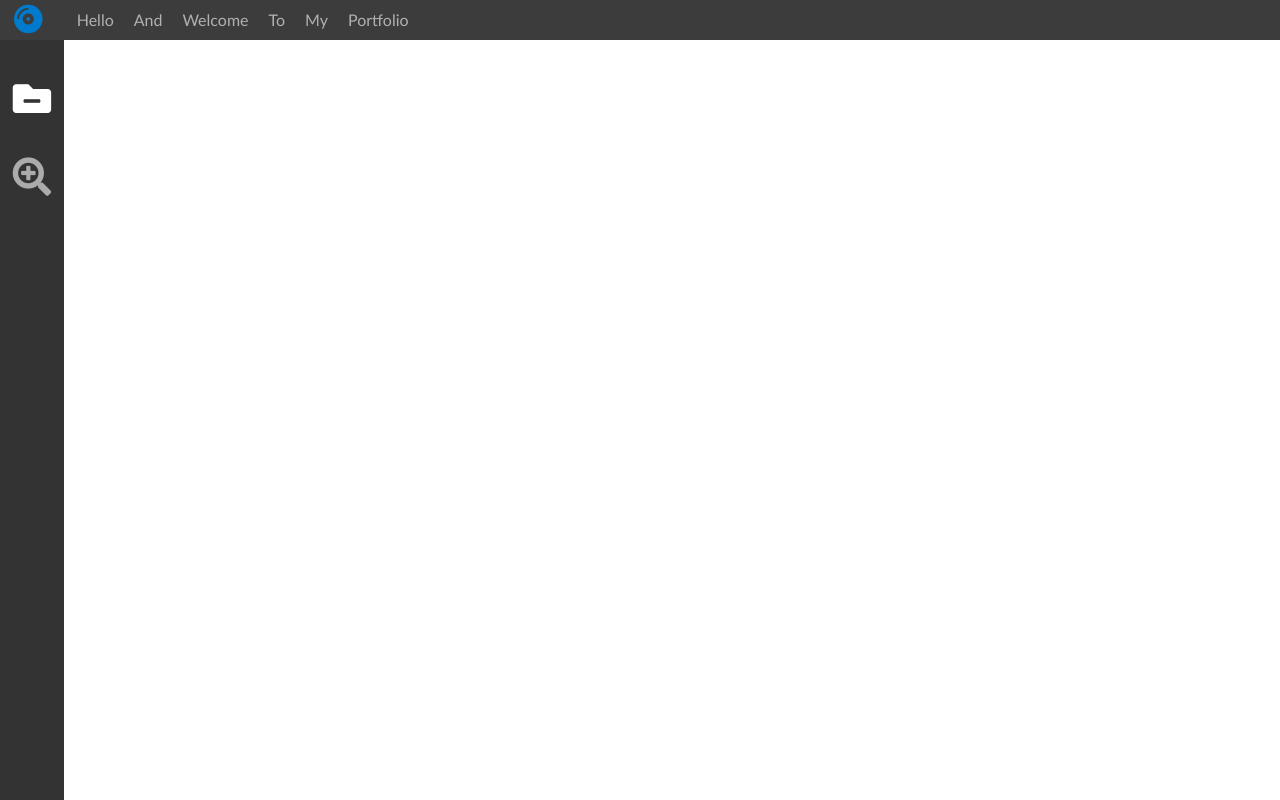
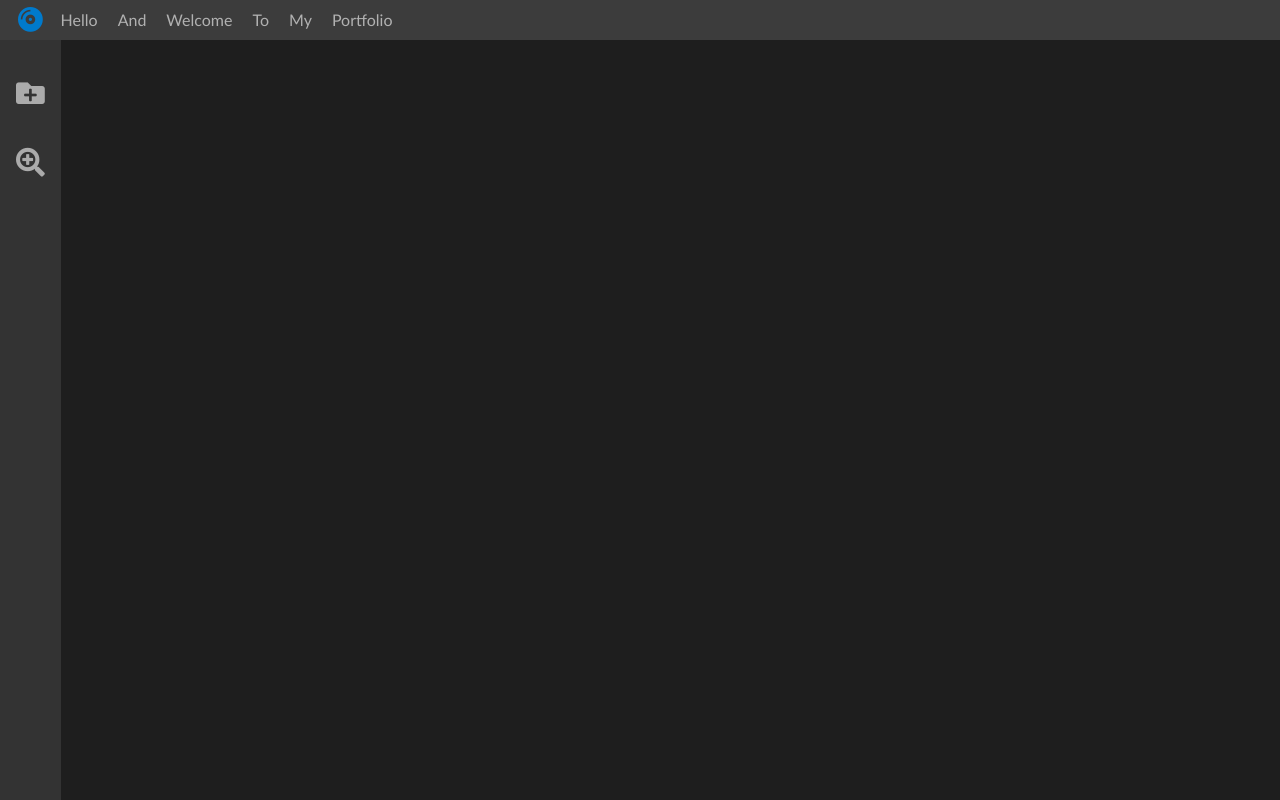
Before and after one commit to jacobAngulo/jacob-angulo-portfiolio, a React (Create React App) app: page / in a window 1280 px wide. Built offline with nearby package versions, Linux system fonts and the light colour scheme.

Commit message:
finished stylingocastination, moving onto buildig a functional nav element

```diff
--- a/src/App.js
+++ b/src/App.js
@@ -1,13 +1,18 @@
 import React from 'react';
+import Header from './components/header/Header';
 import SideNav from './components/side_nav/SideNav';
-import Header from './components/header/Header'
+import ContentDisplay from './components/content/ContentDisplay';
+import './app.css'
 
 class App extends React.Component {
   render() {
     return (
       <div className="App">
         <Header />
-        <SideNav />
+        <div className='main-content'>
+          <SideNav />
+          <ContentDisplay />
+        </div>
       </div>
     );
   }
--- /dev/null
+++ b/src/app.css
@@ -0,0 +1,3 @@
+.main-content {
+    display: flex;
+}
--- a/src/components/content/ContentDisplay.js
+++ b/src/components/content/ContentDisplay.js
@@ -1 +1,15 @@
 import React from 'react';
+import '../content/content-display.css'
+
+class ContentDisplay extends React.Component {
+    constructor(props) {
+        super(props)
+    }
+    render() {
+        return (
+            <div className='main-content'></div>
+        )
+    }
+}
+
+export default ContentDisplay
--- /dev/null
+++ b/src/components/content/content-display.css
@@ -0,0 +1,5 @@
+.main-content {
+    width: 100%;
+    height: 50%;
+    background: #1E1E1E;
+}
--- a/src/components/header/header.css
+++ b/src/components/header/header.css
@@ -7,14 +7,14 @@
 }
 
 .header nav a {
-    padding-left: 20px;
+    padding-right: 20px;
     color: #B1B1B1;
 }
 
 .fa-compact-disc {
     color: #007ACC;
-    padding: 1.1vw;
-    font-size: 2.3vw;
+    padding: 1.4vw;
+    font-size: 2vw;
     animation-name: spin;
     animation-duration: 2.5s;
     animation-iteration-count: infinite;
--- a/src/components/side_nav/SideNav.js
+++ b/src/components/side_nav/SideNav.js
@@ -11,15 +11,29 @@ class SideNav extends React.Component {
     }
 
     handleOpenFilesTab = () => {
+        if(this.state.folder === false && this.state.search === true) {
+            this.setState({
+                folder: true,
+                search: false
+            })
+        } else {
             this.setState({
                 folder: !this.state.folder
             })
         }
+    }
 
     handleOpenSearchTab = () => {
+        if(this.state.search === false && this.state.folder === true) {
+            this.setState({
+                folder: false,
+                search: true
+            })
+        } else {
             this.setState({
                 search: !this.state.search
             })
+        }
     }
 
     render() {
@@ -30,7 +44,7 @@ class SideNav extends React.Component {
                     name={'folder'}
                     onClick={this.handleOpenFilesTab}>
                         <i
-                        className={`fas ${this.state.folder ? 'fa-folder-plus' : 'fa-folder-minus'}`}>
+                        className={`fas ${this.state.folder ? 'fa-folder-minus' : 'fa-folder-plus'}`}>
                         </i>
                     </a>
                     <a
--- a/src/components/side_nav/nav-bar.css
+++ b/src/components/side_nav/nav-bar.css
@@ -17,12 +17,12 @@
 
 .fa-folder-plus, .fa-search-plus {
     color: #ABABAB;
-    font-size: 3vw;
+    font-size: 2.25vw;
     cursor: pointer;
 }
 
 .fa-folder-minus, .fa-search-minus {
-    font-size: 3vw;
+    font-size: 2.25vw;
     cursor: pointer;
     color: #FFFFFF
 }
```
Lines whose indentation alone changed are shown as unchanged.
